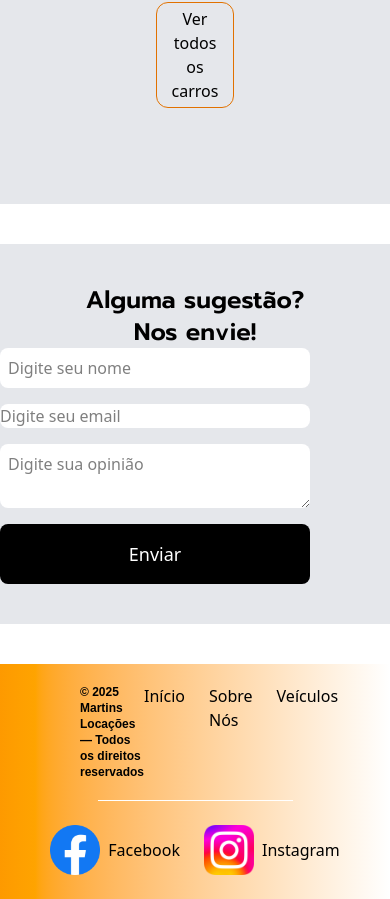
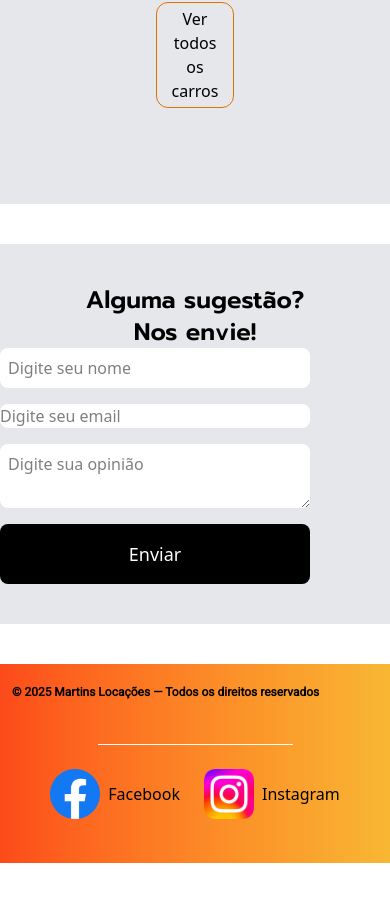
Before and after one commit to eumartins7/locacao_veiculos_nextJS, a Next.js app: page / in a window 390 px wide. Shown: the part 2132-3031 px from the top of the page. After the commit the page ends 2995 px from the top, so only its background shows below. Built offline with nearby package versions, Linux system fonts and the light colour scheme; a web font is replaced by a local one.

Commit message:
mudanca no estilo e responsividade adicionada

```diff
--- a/src/components/layout/footer/footer.tsx
+++ b/src/components/layout/footer/footer.tsx
@@ -3,11 +3,11 @@ import Image from "next/image"
 
 export function Footer() {
     return (
-<footer className="bg-gradient-to-r from-amber-500 to-white mt-10">
-  <div className="flex justify-between p-5 px-20">
-    <h1 className="font-vehicle text-xs font-bold">© 2025 Martins Locações — Todos os direitos reservados</h1>
+<footer className="bg-gradient-to-r from-[#fc4a1a] to-[#f7b733] mt-10">
+  <div className="whitespace-nowrap md:flex md:justify-between pt-5 pb-5 pl-3 lg:px-20">
+    <h1 className="font-aboutCompany lg:font-vehicle text-xs font-bold md:p-3 ">© 2025 Martins Locações — Todos os direitos reservados</h1>
 
-    <nav>
+    <nav className="invisible md:visible md:flex md:pr-4">
       <ul className="flex gap-6 font-medium">
         <li><a href="#inicio" className="hover:underline">Início</a></li>
         <li><a href="#sobre" className="hover:underline">Sobre Nós</a></li>
@@ -28,7 +28,7 @@ export function Footer() {
         href={href}
         target="_blank"
         rel="noopener noreferrer"
-        className="flex items-center gap-2 hover:opacity-80 transition-opacity cursor-pointer"
+        className="flex items-center gap-2 hover:opacity-80 transition-opacity cursor-pointer pb-5"
       >
         <Image src={src} alt={alt} width={50} height={50} />
         <span>{alt}</span>
```
